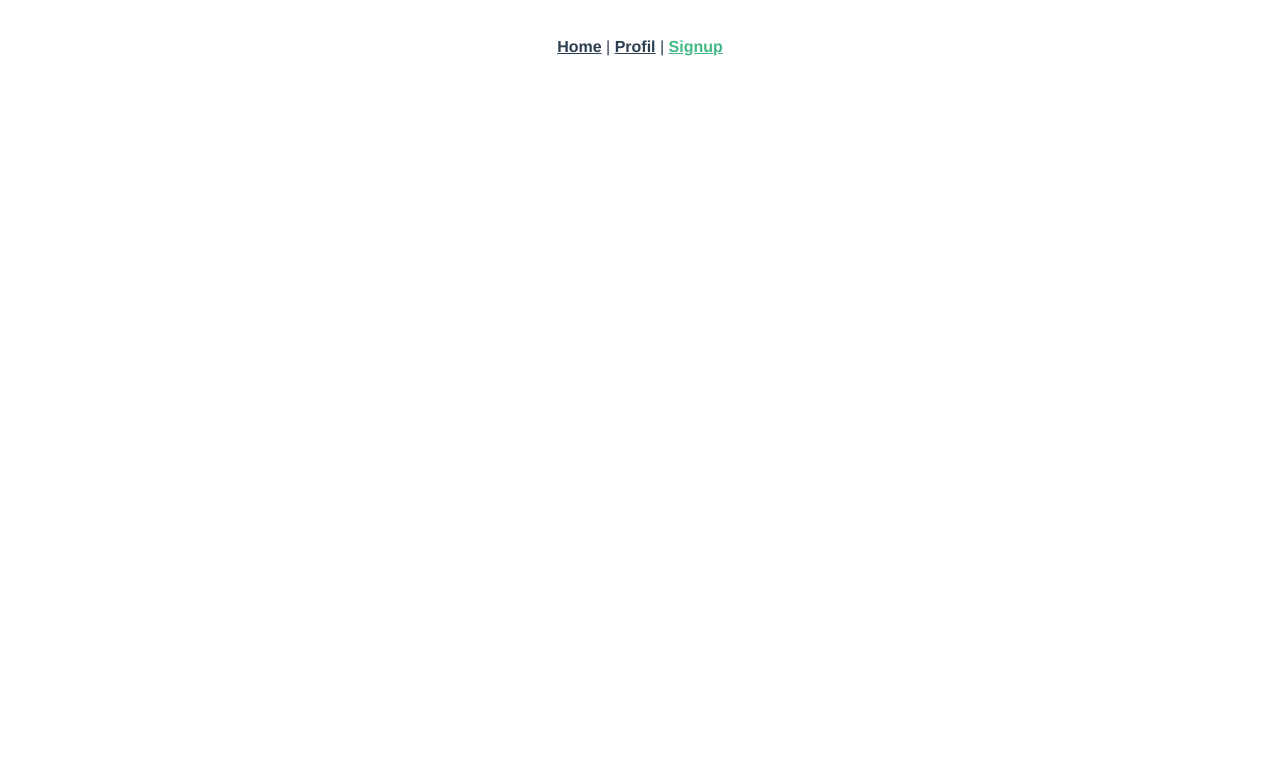
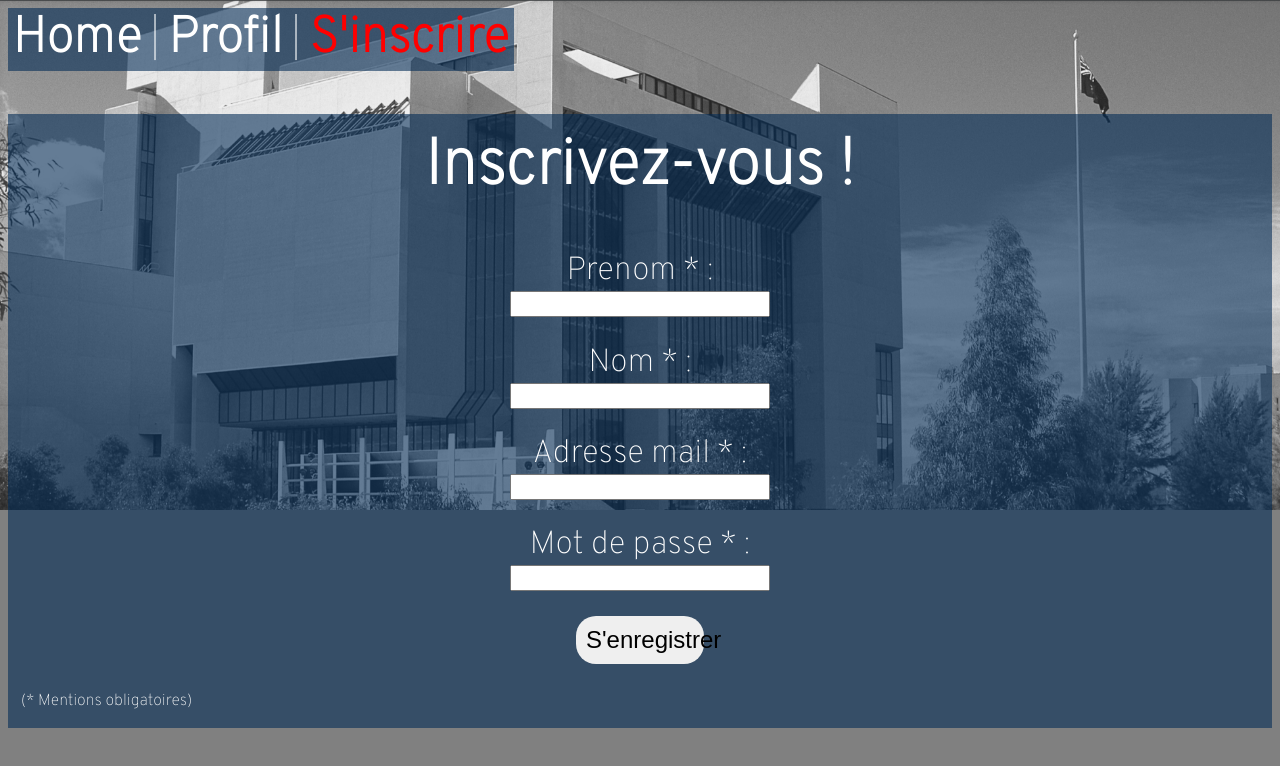
Before and after one commit to LVCHARVET/Louis-Valentin_Charvet_7_31012022, a Vue app in the folder frontend/groupomania/: page /#/signup in a window 1280 px wide. Shown: the top 766 px of the page. Built offline with nearby package versions, Linux system fonts and the light colour scheme.

Commit message:
Page Signup & création d'un nouvelle User

```diff
--- a/frontend/groupomania/src/App.vue
+++ b/frontend/groupomania/src/App.vue
@@ -1,32 +1,46 @@
 <template>
   <div id="app">
     <div id="nav">
-      <router-link to="/">Home</router-link> |
+      <router-link to="/"><!--<img src="assets/icon.png">-->Home</router-link> |
       <router-link to="/user">Profil</router-link> |
-      <router-link to="/signup">Signup</router-link>
+      <router-link to="/signup">S'inscrire</router-link>
     </div>
     <router-view />
   </div>
 </template>
 
 <style lang="scss">
+@import url('https://fonts.googleapis.com/css2?family=Overpass:wght@100&display=swap');
+@import "sass/color";
+body {
+  background: no-repeat url("assets/background.png");
+  background-size: 100%;
+  background-color: grey;
+  font-size: 2em;
+  color: white;
+
+}
+
 #app {
-  font-family: Avenir, Helvetica, Arial, sans-serif;
-  -webkit-font-smoothing: antialiased;
-  -moz-osx-font-smoothing: grayscale;
-  text-align: center;
-  color: #2c3e50;
+  font-family: 'Overpass', sans-serif;
+
 }
 
 #nav {
-  padding: 30px;
+  background-color: $primary-color;
+  width: 40%;
+  display: flex;
+  justify-content: space-around;
+  align-items: center;
 
   a {
+    text-decoration: none;
     font-weight: bold;
-    color: #2c3e50;
+    color: white;
+    font-size: 50px;
 
     &.router-link-exact-active {
-      color: #42b983;
+      color: red;
     }
   }
 }
--- /dev/null
+++ b/frontend/groupomania/src/sass/_color.scss
@@ -0,0 +1 @@
+$primary-color: #002a5594;
--- a/frontend/groupomania/src/views/Signup.vue
+++ b/frontend/groupomania/src/views/Signup.vue
@@ -1,13 +1,121 @@
 <template>
   <div class="signup">
+    <h1 id="titre">Inscrivez-vous !</h1>
+    <form id="form" method="put" @submit.prevent="newUser">
+      <div class="form-container">
+        <label for="prenom">Prenom * : </label>
+        <input
+          required
+          type="text"
+          name="prenom"
+          v-model="prenom"
+          id="prenom"
+        />
+      </div>
+      <div class="form-container">
+        <label for="nom">Nom * :</label>
+        <input required type="text" name="nom" v-model="nom" id="nom" />
+      </div>
+      <div class="form-container">
+        <label for="email">Adresse mail * :</label>
+        <input required type="text" name="email" v-model="email" id="email" />
+      </div>
+      <div class="form-container">
+        <label for="password">Mot de passe * :</label>
+        <input
+          required
+          type="text"
+          name="password"
+          v-model="password"
+          id="password"
+        />
+      </div>
+      <button id="submit" type="submit">S'enregistrer</button>
+    </form>
+    <p id="mention">(* Mentions obligatoires)</p>
   </div>
 </template>
 
+
+
 <script>
+import axios from "axios";
+export default {
+  name: "signup",
+  components: {},
+  data() {
+    return {
+      prenom: null,
+      nom: null,
+      email: null,
+      password: null,
+    };
+  },
+  methods: {
+    newUser() {
+      axios.put("http://localhost:8888/users", {
+        prenom: this.prenom,
+        nom: this.nom,
+        email: this.email,
+        password: this.password,
+      });
+    },
+  },
+};
+</script>
 
-export default {
-  name: 'signup',
-  components: {
+
+
+<style lang="scss">
+@import "../sass/color";
+.signup {
+  margin-top: 2%;
+  color: white;
+  background-color: #002a5594;
+  padding-bottom: 1px;
+}
+
+#titre {
+  display: flex;
+  justify-content: center;
+  padding-top: 1%;
+}
+
+#form {
+  margin-bottom: 100px;
+}
+
+.form-container {
+  display: flex;
+  flex-direction: column;
+  align-items: center;
+  margin-bottom: 2%;
+}
+
+input {
+  width: 20%;
+  height: 20px;
+}
+
+#submit {
+  font-size: 1.5rem;
+  width: 10%;
+  padding: 10px;
+  border-radius: 20px;
+  border: none;
+  position: absolute;
+  left: 45%;
+  &:hover {
+    transform: scale(1.1);
+    font-weight: bold;
+    background-color: white;
+    color: red;
+    box-shadow: rgba(0, 0, 0, 0.3) 0px 19px 38px, rgba(0, 0, 0, 0.22) 0px 15px 12px;
   }
 }
-</script>
+
+#mention {
+  font-size: 0.5em;
+  margin-left: 1%;
+}
+</style>
```
Also changed, not shown: frontend/groupomania/src/assets/background.png (added), 1 other file (tests, documents, lock files or other folders).
